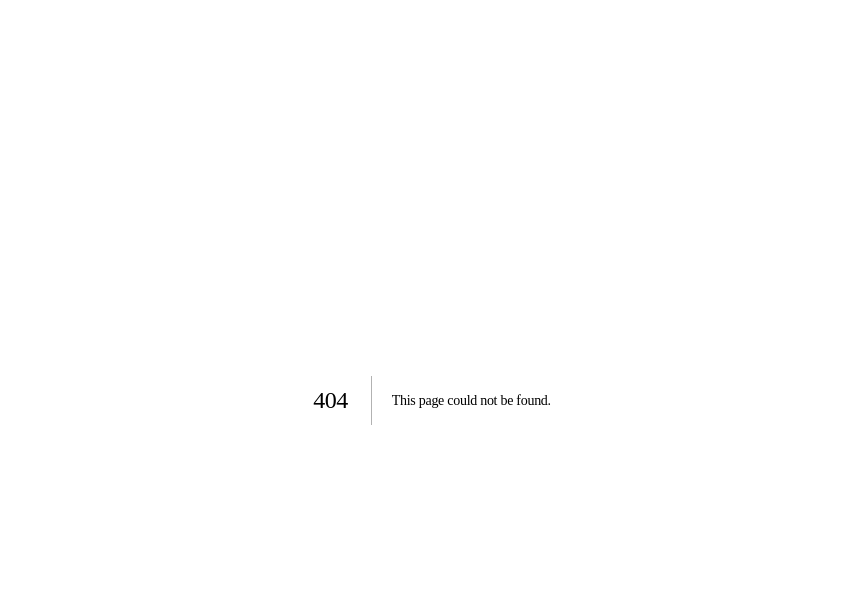
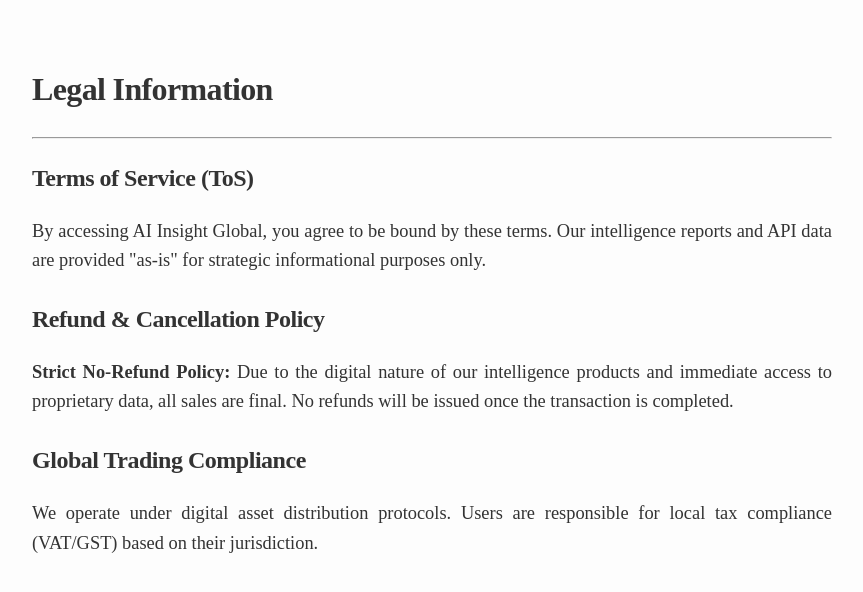
Before and after one commit to smart-guidance-lab/ai-review-site, a Next.js app: page /legal in a window 1280 px wide. Before the commit this address had no page. Shown: the top 592 px of the page, without its empty margins (208-1071 px from the left). Built offline with nearby package versions, Linux system fonts and the light colour scheme.

Commit message:
Create page.tsx

```diff
--- /dev/null
+++ b/app/legal/page.tsx
@@ -0,0 +1,20 @@
+export default function LegalPage() {
+  return (
+    <div style={{ maxWidth: '800px', margin: '4rem auto', padding: '0 2rem', fontFamily: 'serif', lineHeight: '1.6', color: '#333' }}>
+      <h1>Legal Information</h1>
+      <hr />
+      <section>
+        <h2>Terms of Service (ToS)</h2>
+        <p>By accessing AI Insight Global, you agree to be bound by these terms. Our intelligence reports and API data are provided "as-is" for strategic informational purposes only.</p>
+      </section>
+      <section>
+        <h2>Refund & Cancellation Policy</h2>
+        <p><strong>Strict No-Refund Policy:</strong> Due to the digital nature of our intelligence products and immediate access to proprietary data, all sales are final. No refunds will be issued once the transaction is completed.</p>
+      </section>
+      <section>
+        <h2>Global Trading Compliance</h2>
+        <p>We operate under digital asset distribution protocols. Users are responsible for local tax compliance (VAT/GST) based on their jurisdiction.</p>
+      </section>
+    </div>
+  );
+}
```
